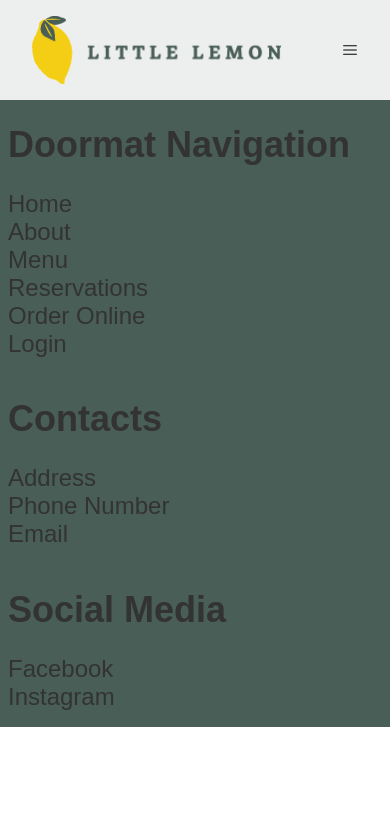
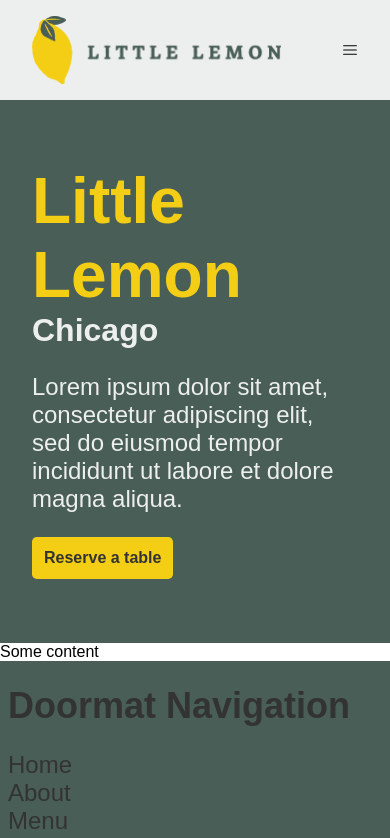
Before and after one commit to nunoribeirodev/capstone, a React (Create React App) app: page / in a window 390 px wide. Shown: the top 838 px of the page. Built offline with nearby package versions, Linux system fonts and the light colour scheme; a web font is replaced by a local one.

Commit message:
Created Hero Section with responsiveness

```diff
--- a/src/components/Footer/FooterComponent.css
+++ b/src/components/Footer/FooterComponent.css
@@ -26,13 +26,13 @@ footer {
     margin-right: 2rem;
 }
 
-.footer-column > h1 {
+.footer-column h1 {
     font-size: 36px;
     font-weight: bold;
     color: #333333;
 }
 
-.footer-column > ul {
+.footer-column ul {
     padding: 0;
     list-style-type: none;
 }
--- a/src/components/Header/HeaderComponent.js
+++ b/src/components/Header/HeaderComponent.js
@@ -10,12 +10,12 @@ const Header = () => {
     return(
         <>
             <header>
-                <div class="logo">
+                <div className="logo">
                     <img src={headerLogo} alt="Little Lemon Restaurant" />
                 </div>
                 <nav>
                     {/* Desktop NavBar */}
-                    <ul class="nav-links">
+                    <ul className="nav-links">
                         <Link to="/home" className="nav-item">Home</Link>
                         <Link to="/about" className="nav-item">About</Link>
                         <Link to="/specials" className="nav-item">Menu</Link>
--- /dev/null
+++ b/src/components/Hero/HeroComponent.css
@@ -0,0 +1,89 @@
+.hero-container {
+    width: 100%;
+    min-height: 55vh;
+    display: flex;
+    justify-content: space-between;
+    align-items: center;
+    background-color: #495E57;
+}
+
+.hero-container-description {
+    display: flex;
+    flex-direction: column;
+    width: 35%;
+    padding: 4rem 2rem;
+}
+
+.hero-container-description h1 {
+    font-size: 7rem;
+    color: #F4CE14;
+    margin: 0;
+}
+
+.hero-container-description h2 {
+    font-size: 3rem;
+    color: #EDEFEE;
+    margin: 0;
+}
+
+.hero-container-description p {
+    font-size: 2rem;
+    color: #EDEFEE;
+}
+
+.hero-container-description button {
+    width: fit-content;
+    background-color: #F4CE14;
+    color: #333333;
+    font-size: 1.2rem;
+    font-weight: bold;
+    padding: 12px;
+    border: none;
+    cursor: pointer;
+    border-radius: 0.3rem;
+}
+
+.hero-container-image {
+    height: 50vh;
+    width: 8vw;
+    background-position: 50%;
+    background-repeat: no-repeat;
+    background-size: auto 100%;
+    border-radius: 25px;
+    padding: 0 2rem;
+    margin-right: 2rem;
+}
+
+@media screen and (max-width: 960px) {
+    .hero-container-image {
+        height: 50vh;
+        width: 19vw;
+        border-radius: 20px;
+    }
+}
+
+@media screen and (max-width: 768px) {
+    .hero-container-description {
+        width: 100%;
+    }
+
+    .hero-container-description h1 {
+        font-size: 4rem;
+    }
+
+    .hero-container-description h2 {
+        font-size: 2rem;
+    }
+
+    .hero-container-description p {
+        font-size: 1.5rem;
+    }
+
+    .hero-container-description button {
+        font-size: 1rem;
+    }
+
+    .hero-container-image {
+        display: none;
+    }
+}
--- /dev/null
+++ b/src/components/Hero/HeroComponent.js
@@ -0,0 +1,23 @@
+import './HeroComponent.css';
+
+const Hero = (props) => {
+    console.log(props);
+    return(
+        <div className='hero-container'>
+            <div className='hero-container-description'>
+                <h1>{props.data.heading}</h1>
+                <h2>{props.data.subheading}</h2>
+                <p>{props.data.description}</p>
+                <button>{props.data.buttonLabel}</button>
+            </div>
+            <div
+                className='hero-container-image'
+                style={
+                    { backgroundImage: `url(${props.data.image})` }
+                }
+            />
+        </div>
+    )
+}
+
+export default Hero;
--- a/src/components/Home/HomeComponent.js
+++ b/src/components/Home/HomeComponent.js
@@ -1,6 +1,22 @@
+import Hero from "../Hero/HeroComponent";
+import heroImage from '../../assets/restaurant_food.jpg';
+
+const heroData = {
+    heading: 'Little Lemon',
+    subheading: 'Chicago',
+    description: 'Lorem ipsum dolor sit amet, consectetur adipiscing elit, sed do eiusmod tempor incididunt ut labore et dolore magna aliqua.',
+    buttonLabel: 'Reserve a table',
+    image: heroImage
+}
+
 const Home = () => {
     return(
-        <></>
+        <>
+            <Hero data={heroData} />
+            <main>
+                Some content
+            </main>
+        </>
     )
 }
 
--- a/src/components/Main/MainComponent.js
+++ b/src/components/Main/MainComponent.js
@@ -7,6 +7,7 @@ const Main = () => {
     return(
         <>
         <Header />
+        <Home />
         <Footer />
         </>
     )
```
Also changed, not shown: 1 other file (tests, documents, lock files or other folders).
